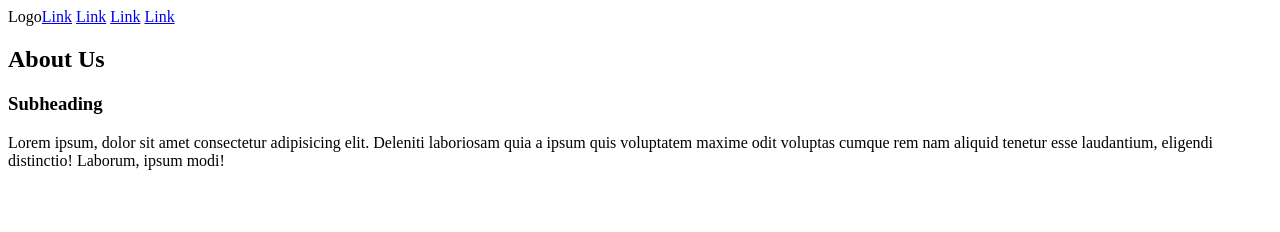
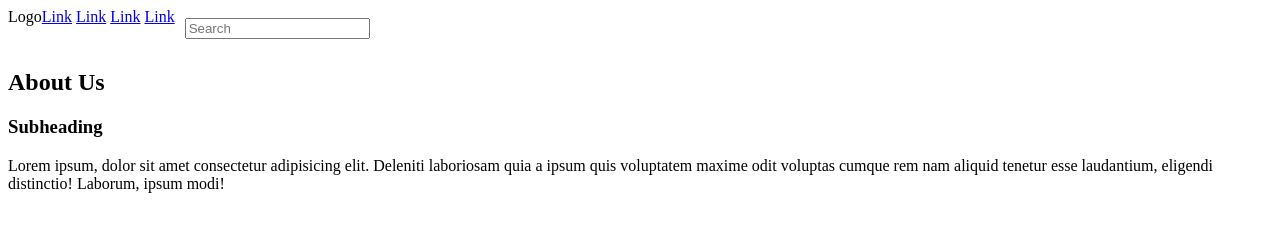
Before and after one commit to NazarMalets/project, a plain HTML site: page index.html in a window 1280 px wide. Drawn offline with Linux system fonts and the light colour scheme.

Commit message:
search bar added to header

```diff
--- a/css/index.css
+++ b/css/index.css
@@ -1,5 +1,8 @@
 header {
   display: flex;
+}
+header .search {
+  padding: 10px;
 }
 section#about {
   display: flex;
--- a/index.html
+++ b/index.html
@@ -15,6 +15,9 @@
       <a href="#">Link</a>
       <a href="#">Link</a>
     </nav>
+    <div class="search">
+      <form><input type="search" placeholder="Search"></form>
+    </div>
   </header>
 
   <section id="about">
```
